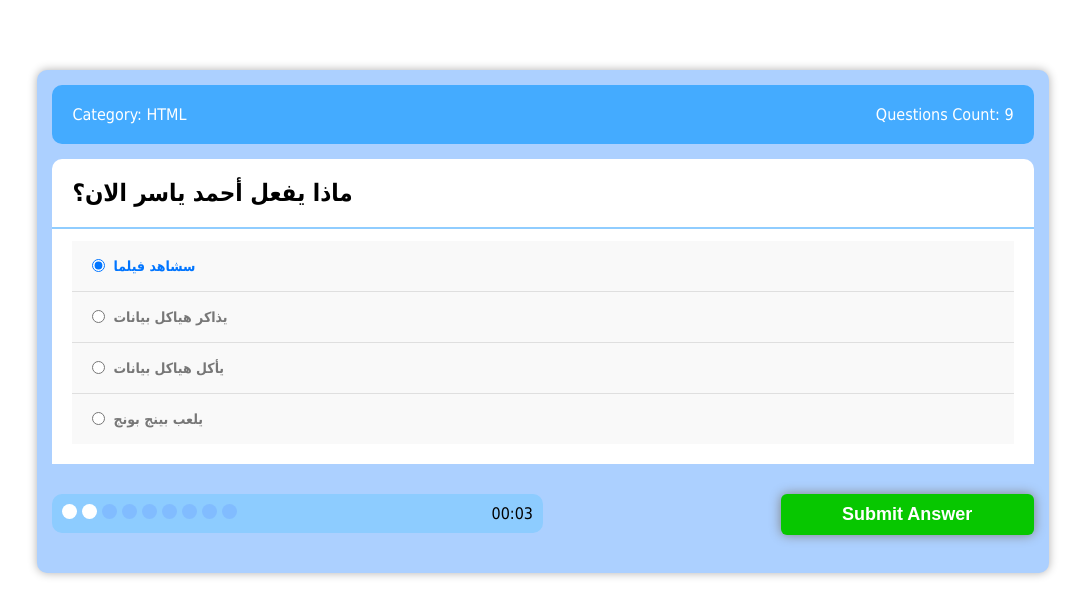
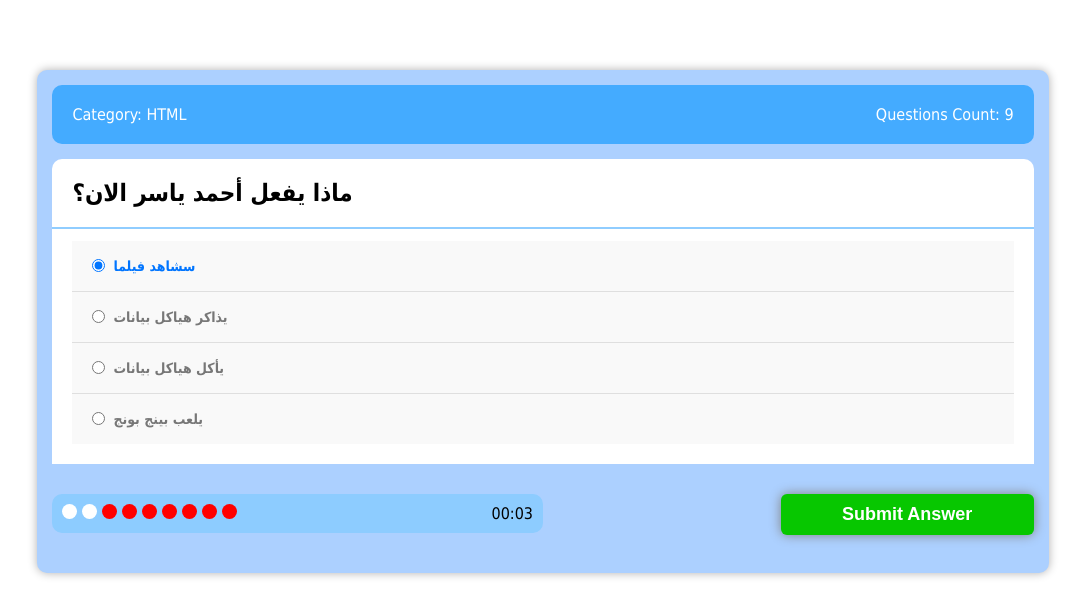
Before and after one commit to alqosama35/Goha, a plain HTML site: page client/pages/page3/pag3.html in a window 1280 px wide. Shown: the whole page, without its empty margins (97-1182 px from the left). Drawn offline with Linux system fonts and the light colour scheme.

Commit message:
page3_v.0.1

```diff
--- a/client/pages/page3/page3.css
+++ b/client/pages/page3/page3.css
@@ -108,7 +108,7 @@
  .quiz-app .bullets .spans span {
    width: 15px;
    height: 15px;
-   background-color: #81bcff;
+   background-color: red;
    margin-right: 5px;
    border-radius: 50%;
  }
```
